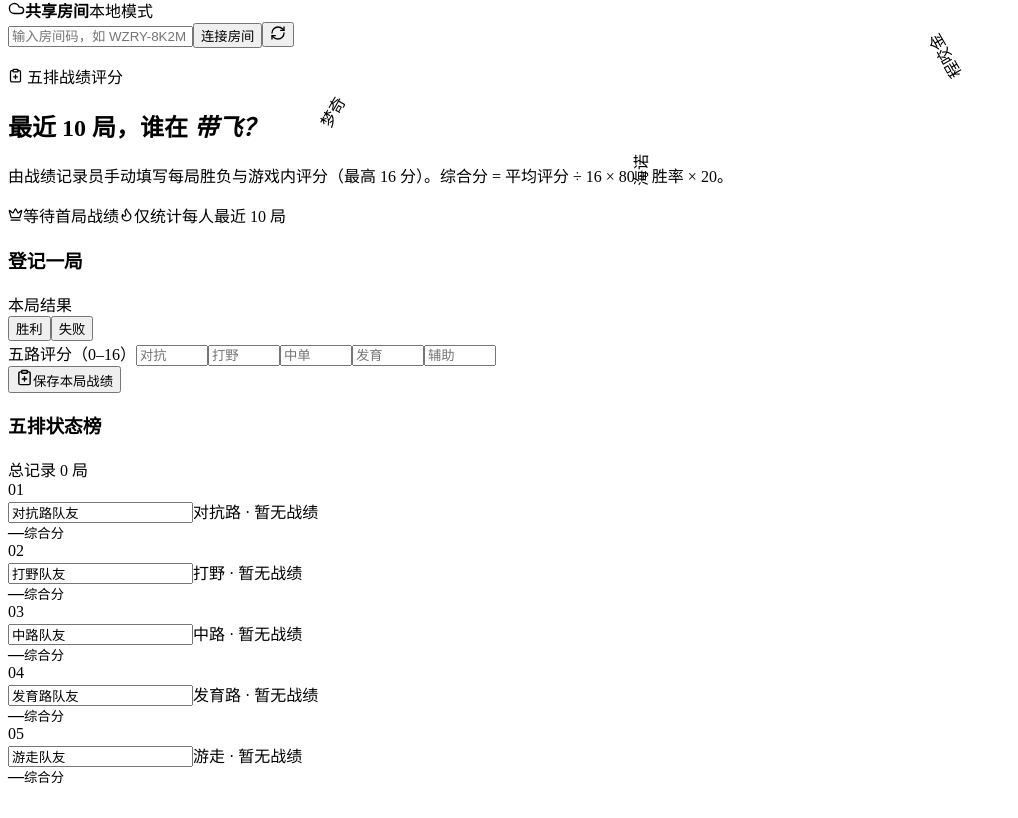
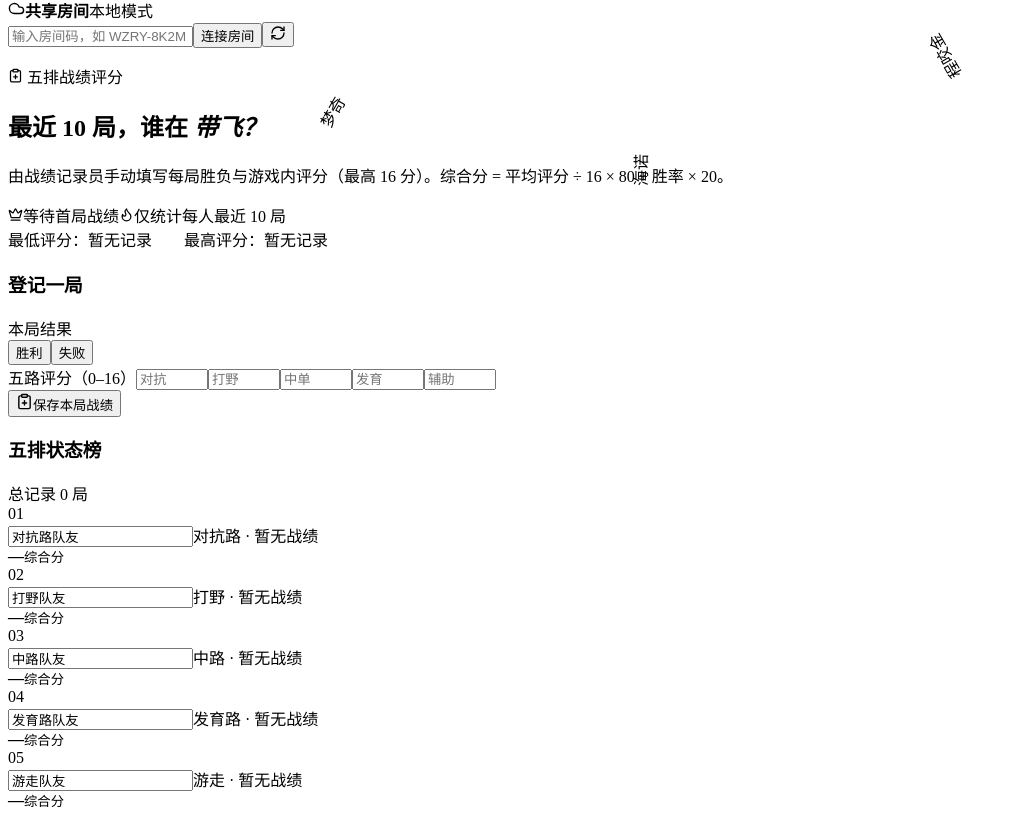
Before and after one commit to start-wq/my-html, a React (Vite) app: page / in a window 1280 px wide. Shown: the part 1117-1935 px from the top of the page, without its empty margins (0-1018 px from the left). Before the commit the page ends 1911 px from the top, so only its background shows below. Built offline with nearby package versions, Linux system fonts and the light colour scheme; the HTML template or start-up script is replaced by a standard one.

Commit message:
Update App.jsx

```diff
--- a/src/App.jsx
+++ b/src/App.jsx
@@ -40,6 +40,15 @@ export default function App() {
     return { ...player, games, wins, average, score }
   }).sort((a, b) => b.score - a.score)
   const best = stats.find(player => player.games); const needsHelp = [...stats].reverse().find(player => player.games)
+  const allTimeExtremes = useMemo(() => {
+    if (!records.length) return null
+    const ordered = [...records].sort((a, b) => Number(a.rating) - Number(b.rating))
+    const describe = (record) => {
+      const player = players.find(item => item.id === record.playerId)
+      return { lane: player?.lane || '未知分路', rating: Number(record.rating) }
+    }
+    return { lowest: describe(ordered[0]), highest: describe(ordered[ordered.length - 1]) }
+  }, [records, players])
   function updatePlayer(id, name) { setPlayers(items => items.map(player => player.id === id ? { ...player, name: name.trim() || teamSlots.find(slot => slot.id === id).name } : player)) }
   async function syncRecords(showStatus = true) { try { const rows = await fetchRoomRecords(cloud); setRecords(rows.map(row => ({ id: row.id, playerId: row.player_id, result: row.result, rating: Number(row.rating), hero: row.hero || '', createdAt: new Date(row.played_at).getTime() }))); setCloudStatus(`房间 ${cloud.roomCode} · 已同步`); } catch (error) { if (showStatus) setCloudStatus(error.message) } }
   function connectCloud(event) { event.preventDefault(); saveCloudConfig(cloud); if (cloud.url && cloud.key && cloud.roomCode) syncRecords(); else setCloudStatus('本地模式') }
@@ -58,6 +67,7 @@ export default function App() {
     <section className="scoreboard">
       <form className="cloud-bar" onSubmit={connectCloud}><div className="cloud-title"><Cloud size={17} /><b>共享房间</b><span>{cloudStatus}</span></div><input className="room-code" placeholder="输入房间码，如 WZRY-8K2M" value={cloud.roomCode} onChange={event => setCloud(item => ({ ...item, roomCode: event.target.value.toUpperCase().replace(/\s/g, '') }))} /><button type="submit">连接房间</button><button type="button" title="立即同步" onClick={() => syncRecords()}><RefreshCw size={16} /></button></form>
       <div className="scoreboard-heading"><div><p className="eyebrow"><ClipboardPlus size={15} /> 五排战绩评分</p><h2>最近 10 局，谁在 <em>带飞？</em></h2><p>由战绩记录员手动填写每局胜负与游戏内评分（最高 16 分）。综合分 = 平均评分 ÷ 16 × 80 + 胜率 × 20。</p></div><div className="score-legend"><span><Crown size={15} />{best ? `本周 C 位：${best.name}` : '等待首局战绩'}</span><span><Flame size={15} />仅统计每人最近 10 局</span></div></div>
+      <div className="all-time-extremes">{allTimeExtremes ? <><span>最低评分：<b>{allTimeExtremes.lowest.lane}</b> {allTimeExtremes.lowest.rating} 分</span><i /> <span>最高评分：<b>{allTimeExtremes.highest.lane}</b> {allTimeExtremes.highest.rating} 分</span></> : <span>最低评分：暂无记录　　最高评分：暂无记录</span>}</div>
       <div className="score-grid">
         <form className="score-form" onSubmit={addRecord}><h3>登记一局</h3><label>本局结果<div className="result-switch"><button type="button" className={scoreForm.result === 'win' ? 'chosen win' : ''} onClick={() => setScoreForm(form => ({ ...form, result: 'win' }))}>胜利</button><button type="button" className={scoreForm.result === 'loss' ? 'chosen loss' : ''} onClick={() => setScoreForm(form => ({ ...form, result: 'loss' }))}>失败</button></div></label><div className="rating-inputs"><span>五路评分（0–16）</span>{teamSlots.map(player => <input key={player.id} aria-label={`${scoreInputLabels[player.id]}评分`} type="number" min="0" max="16" step="0.1" placeholder={scoreInputLabels[player.id]} value={scoreForm.ratings[player.id]} onChange={event => setScoreForm(form => ({ ...form, ratings: { ...form.ratings, [player.id]: event.target.value } }))} required />)}</div><button className="save-score" type="submit"><ClipboardPlus size={17} />保存本局战绩</button></form>
         <div className="rank-list"><div className="rank-title"><h3>五排状态榜</h3><span>总记录 {records.length} 局</span></div>{stats.map((player, index) => <article className={`rank-card ${player.id === best?.id ? 'best' : ''} ${player.id === needsHelp?.id && player.games ? 'help' : ''}`} key={player.id}><div className="rank-number">{String(index + 1).padStart(2, '0')}</div><div className="player-info"><input aria-label={`${player.lane}玩家名称`} value={player.name} onChange={event => updatePlayer(player.id, event.target.value)} /><span>{player.lane} · {player.games ? `${player.games} 局 · 胜率 ${Math.round(player.wins / player.games * 100)}%` : '暂无战绩'}</span></div><div className="player-score"><b>{player.games ? player.score.toFixed(1) : '—'}</b><small>综合分</small></div>{player.id === best?.id && <Crown className="rank-badge crown" size={16} />}{player.id === needsHelp?.id && player.id !== best?.id && <span className="help-badge">需要带飞</span>}</article>)}</div>
```
